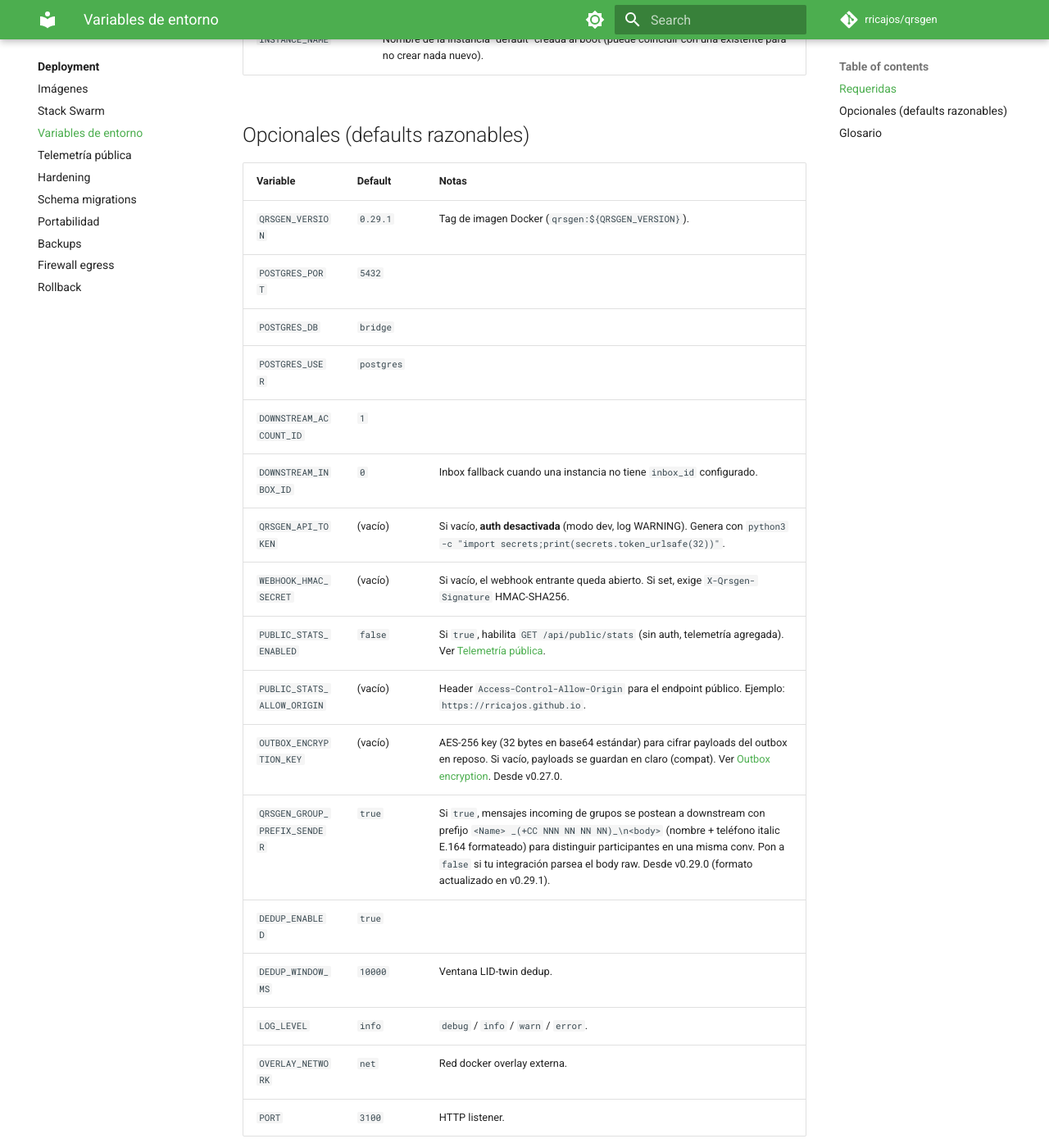
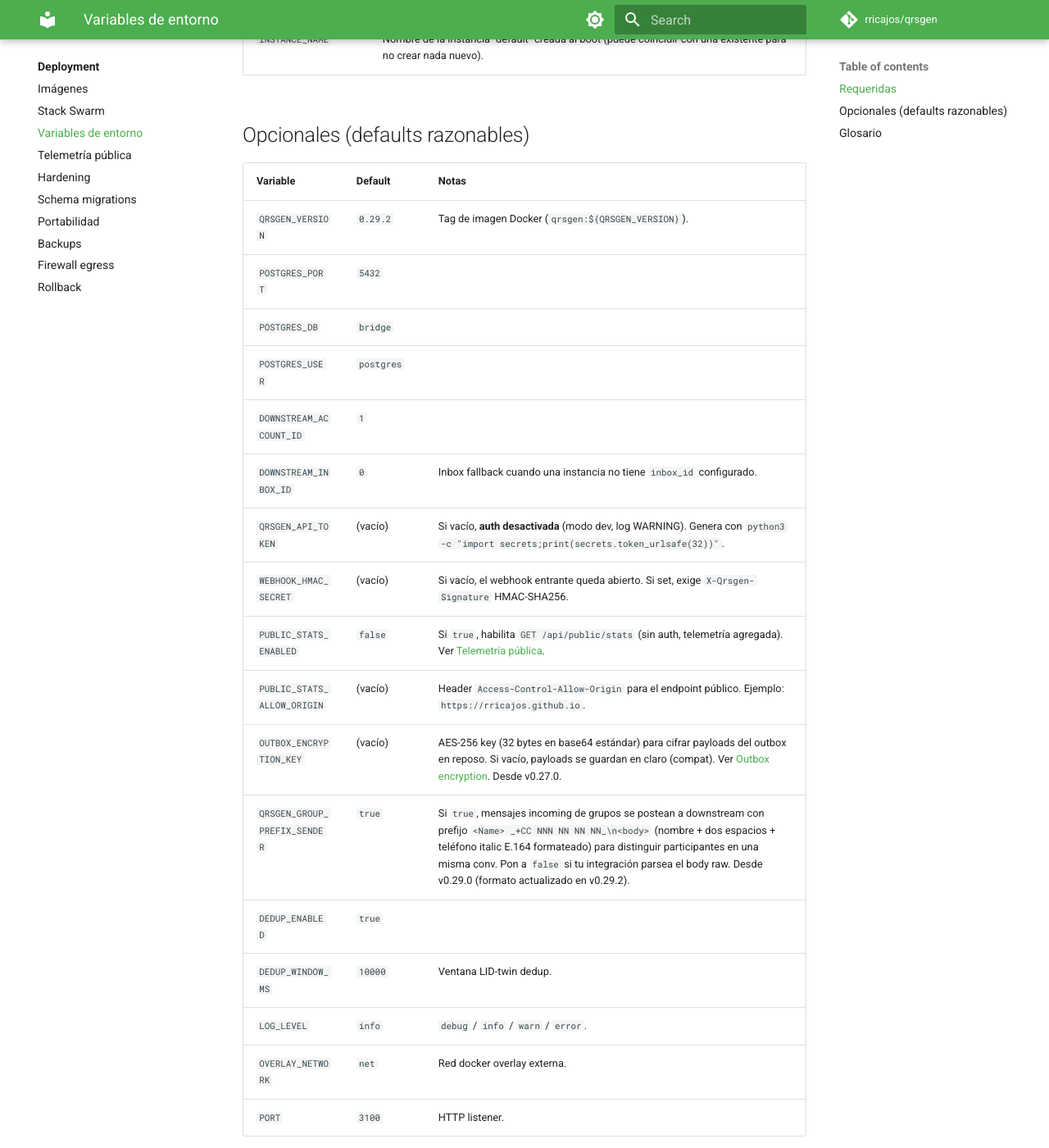
Before and after one commit to rricajos/qrsgen, an MkDocs documentation site: the page built from docs/deployment/env-vars.md, in a window 1280 px wide and 1400 px high, scrolled down 522 px. Shown: the whole window at 82% size. Built offline with MkDocs 1.6.1 and Material for MkDocs 9.7.7, drawn with Linux system fonts in a browser that asks for light colours; comment, search, counter and statistics services are not loaded.

Commit message:
fix(groups): drop parens around phone + double-space separator (v0.29.2)
Cambia el prefijo de grupo de "<Name> _(+CC ...)_" a "<Name>  _+CC ..._"
(dos espacios entre name y teléfono italic, sin paréntesis).
Razón: paréntesis añadían ruido y el doble espacio marca mejor la
separación entre foreground (nombre) y background (teléfono).

Para coherencia, el caso degenerate phone-only ahora también va italic
("_+CC ..._:" en lugar de "+CC ...:").

Sin cambios de routing ni nuevas env vars — solo cosmético.

```diff
--- a/docker-compose.yml
+++ b/docker-compose.yml
@@ -13,7 +13,7 @@
 #   DOWNSTREAM_API_TOKEN         token con permisos full
 #
 # Variables opcionales (con defaults razonables):
-#   QRSGEN_VERSION             tag de imagen (default: 0.29.1)
+#   QRSGEN_VERSION             tag de imagen (default: 0.29.2)
 #   POSTGRES_PORT              5432
 #   POSTGRES_DB                bridge
 #   POSTGRES_USER              postgres
@@ -31,7 +31,7 @@ version: '3.9'
 
 services:
   qrsgen:
-    image: qrsgen:${QRSGEN_VERSION:-0.29.1}
+    image: qrsgen:${QRSGEN_VERSION:-0.29.2}
     environment:
       PORT: "3100"
       INSTANCE_NAME: "${INSTANCE_NAME:-DEVOPS}"
--- a/docs/deployment/env-vars.md
+++ b/docs/deployment/env-vars.md
@@ -14,7 +14,7 @@
 
 | Variable | Default | Notas |
 |---|---|---|
-| `QRSGEN_VERSION` | `0.29.1` | Tag de imagen Docker (`qrsgen:${QRSGEN_VERSION}`). |
+| `QRSGEN_VERSION` | `0.29.2` | Tag de imagen Docker (`qrsgen:${QRSGEN_VERSION}`). |
 | `POSTGRES_PORT` | `5432` | |
 | `POSTGRES_DB` | `bridge` | |
 | `POSTGRES_USER` | `postgres` | |
@@ -25,7 +25,7 @@
 | `PUBLIC_STATS_ENABLED` | `false` | Si `true`, habilita `GET /api/public/stats` (sin auth, telemetría agregada). Ver [Telemetría pública](public-stats.md). |
 | `PUBLIC_STATS_ALLOW_ORIGIN` | (vacío) | Header `Access-Control-Allow-Origin` para el endpoint público. Ejemplo: `https://rricajos.github.io`. |
 | `OUTBOX_ENCRYPTION_KEY` | (vacío) | AES-256 key (32 bytes en base64 estándar) para cifrar payloads del outbox en reposo. Si vacío, payloads se guardan en claro (compat). Ver [Outbox encryption](../security/outbox-encryption.md). Desde v0.27.0. |
-| `QRSGEN_GROUP_PREFIX_SENDER` | `true` | Si `true`, mensajes incoming de grupos se postean a downstream con prefijo `<Name> _(+CC NNN NN NN NN)_\n<body>` (nombre + teléfono italic E.164 formateado) para distinguir participantes en una misma conv. Pon a `false` si tu integración parsea el body raw. Desde v0.29.0 (formato actualizado en v0.29.1). |
+| `QRSGEN_GROUP_PREFIX_SENDER` | `true` | Si `true`, mensajes incoming de grupos se postean a downstream con prefijo `<Name>  _+CC NNN NN NN NN_\n<body>` (nombre + dos espacios + teléfono italic E.164 formateado) para distinguir participantes en una misma conv. Pon a `false` si tu integración parsea el body raw. Desde v0.29.0 (formato actualizado en v0.29.2). |
 | `DEDUP_ENABLED` | `true` | |
 | `DEDUP_WINDOW_MS` | `10000` | Ventana LID-twin dedup. |
 | `LOG_LEVEL` | `info` | `debug` / `info` / `warn` / `error`. |
```
Also changed, not shown: CHANGELOG.md (+23 -0 lines), 3 other files.
